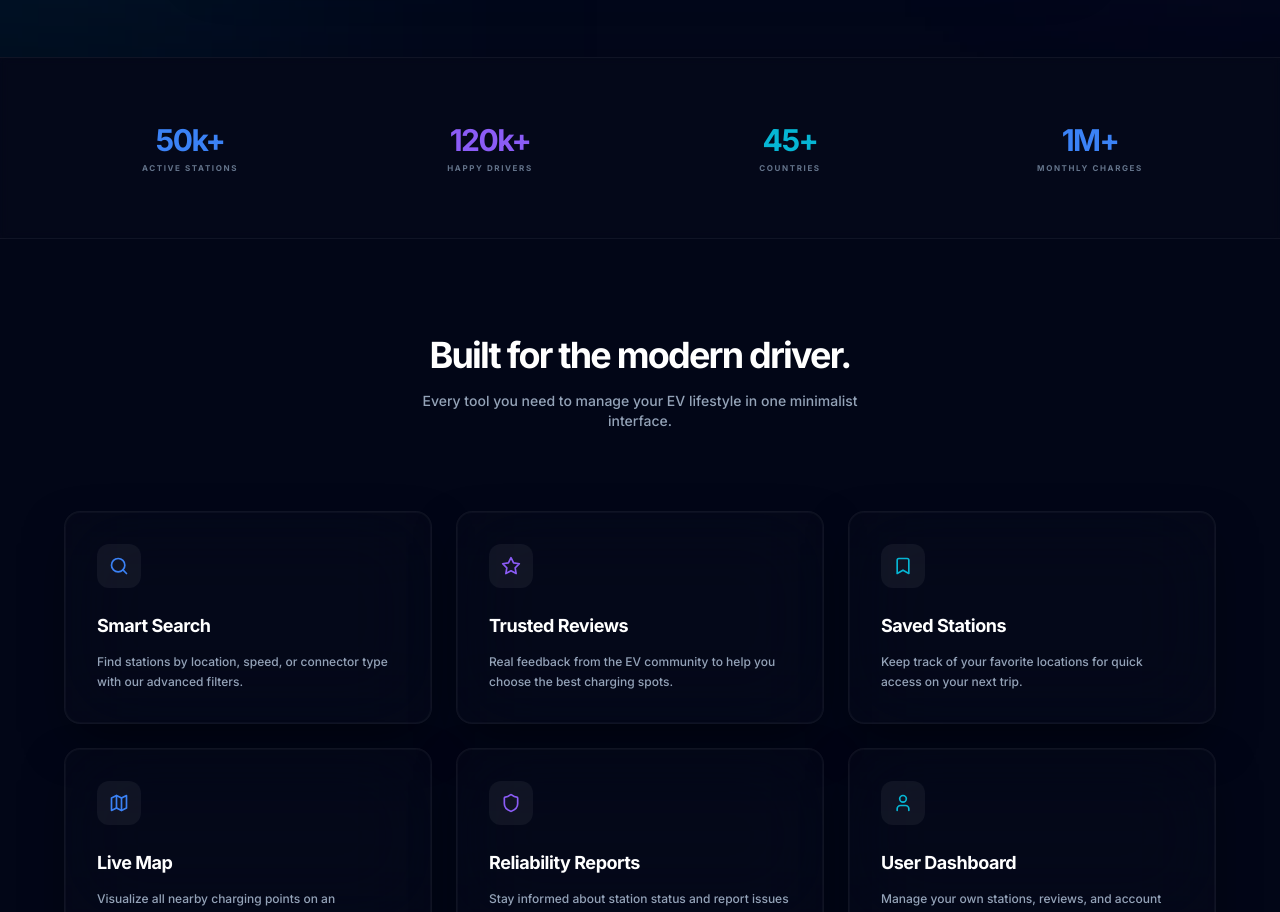
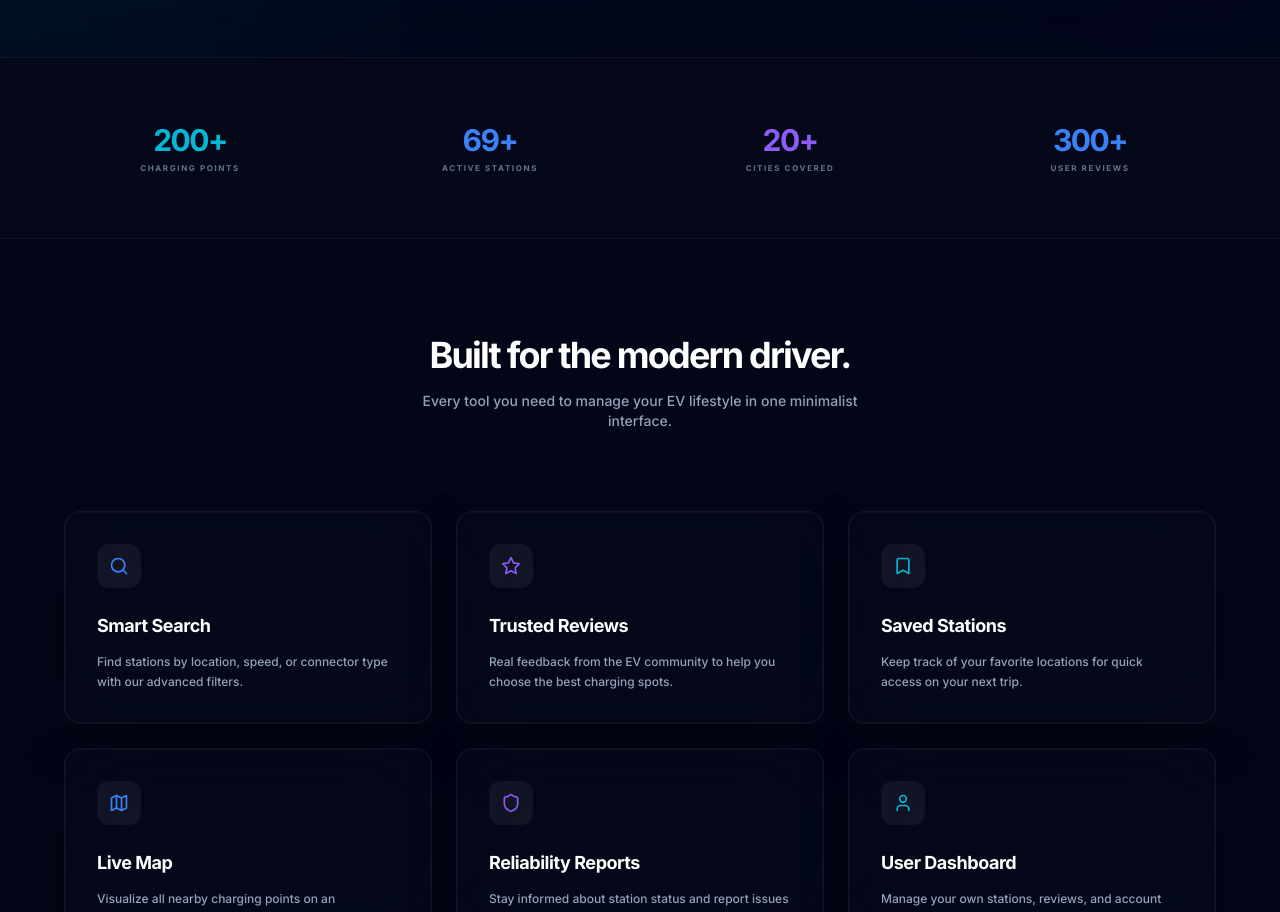
Before and after one commit to Shobhit070304/VoltSpot, a React (Vite) app in the folder client/: page / in a window 1280 px wide. Shown: the part 1000-1912 px from the top of the page. Built offline with nearby package versions, Linux system fonts and the light colour scheme; no server answers.

Commit message:
stats updated

```diff
--- a/client/src/pages/general/LandingPage.jsx
+++ b/client/src/pages/general/LandingPage.jsx
@@ -102,10 +102,11 @@ const LandingPage = () => {
       <section className="py-16 px-8 relative border-y border-white/5 bg-white/[0.01] backdrop-blur-sm">
         <div className="max-w-6xl mx-auto grid grid-cols-2 md:grid-cols-4 gap-12">
           {[
-            { label: "Active Stations", value: "50k+", color: "text-brand-primary" },
-            { label: "Happy Drivers", value: "120k+", color: "text-brand-secondary" },
-            { label: "Countries", value: "45+", color: "text-brand-accent" },
-            { label: "Monthly Charges", value: "1M+", color: "text-brand-primary" },
+            { label: "Charging Points", value: "200+", color: "text-brand-accent" },
+            { label: "Active Stations", value: "69+", color: "text-brand-primary" },
+            { label: "Cities Covered", value: "20+", color: "text-brand-secondary" },
+            { label: "User Reviews", value: "300+", color: "text-brand-primary" }
+
           ].map((stat, i) => (
             <div key={i} className="text-center group">
               <p className={`text-2xl md:text-3xl font-bold tracking-tighter mb-1 transition-transform group-hover:scale-110 duration-500 ${stat.color}`}>{stat.value}</p>
```
